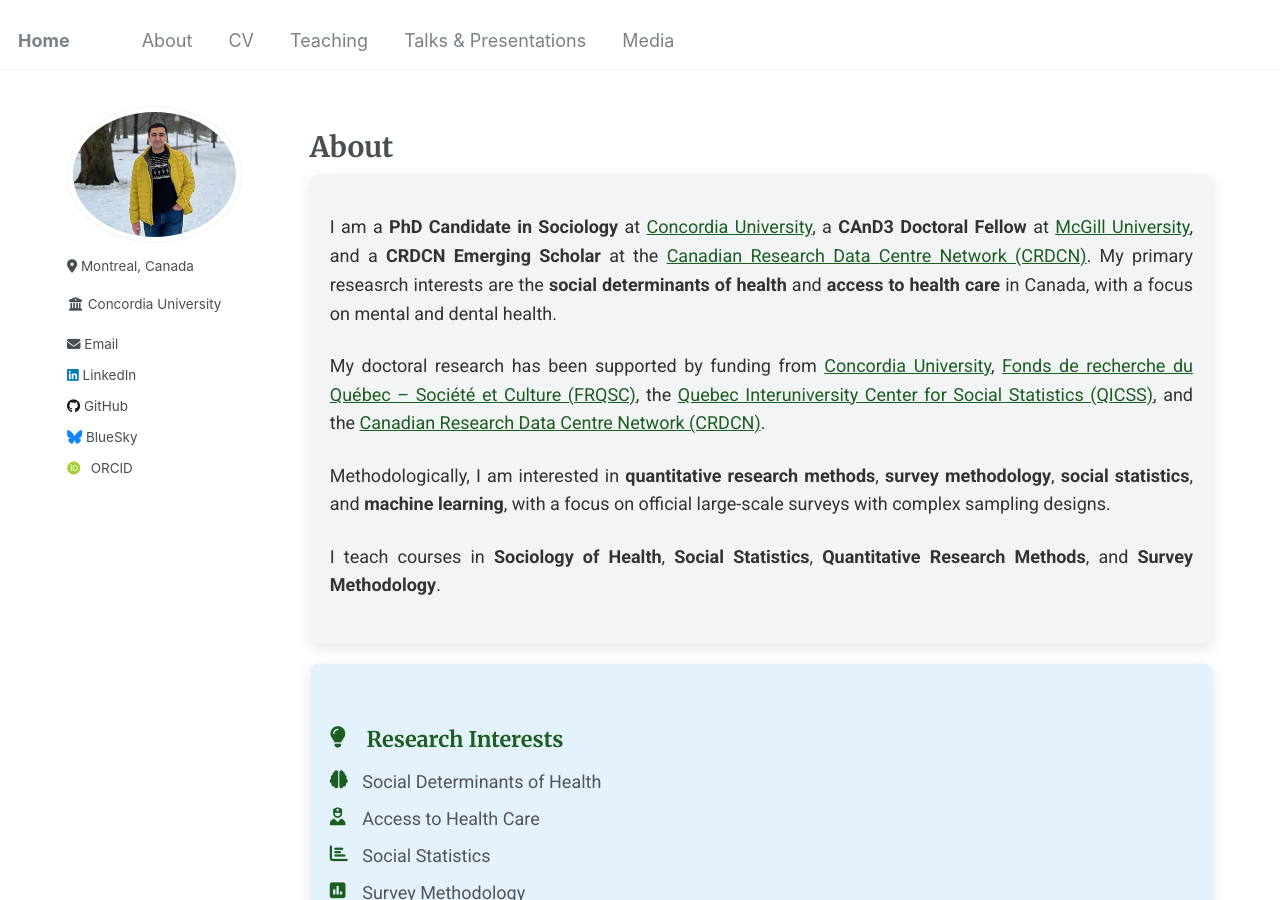
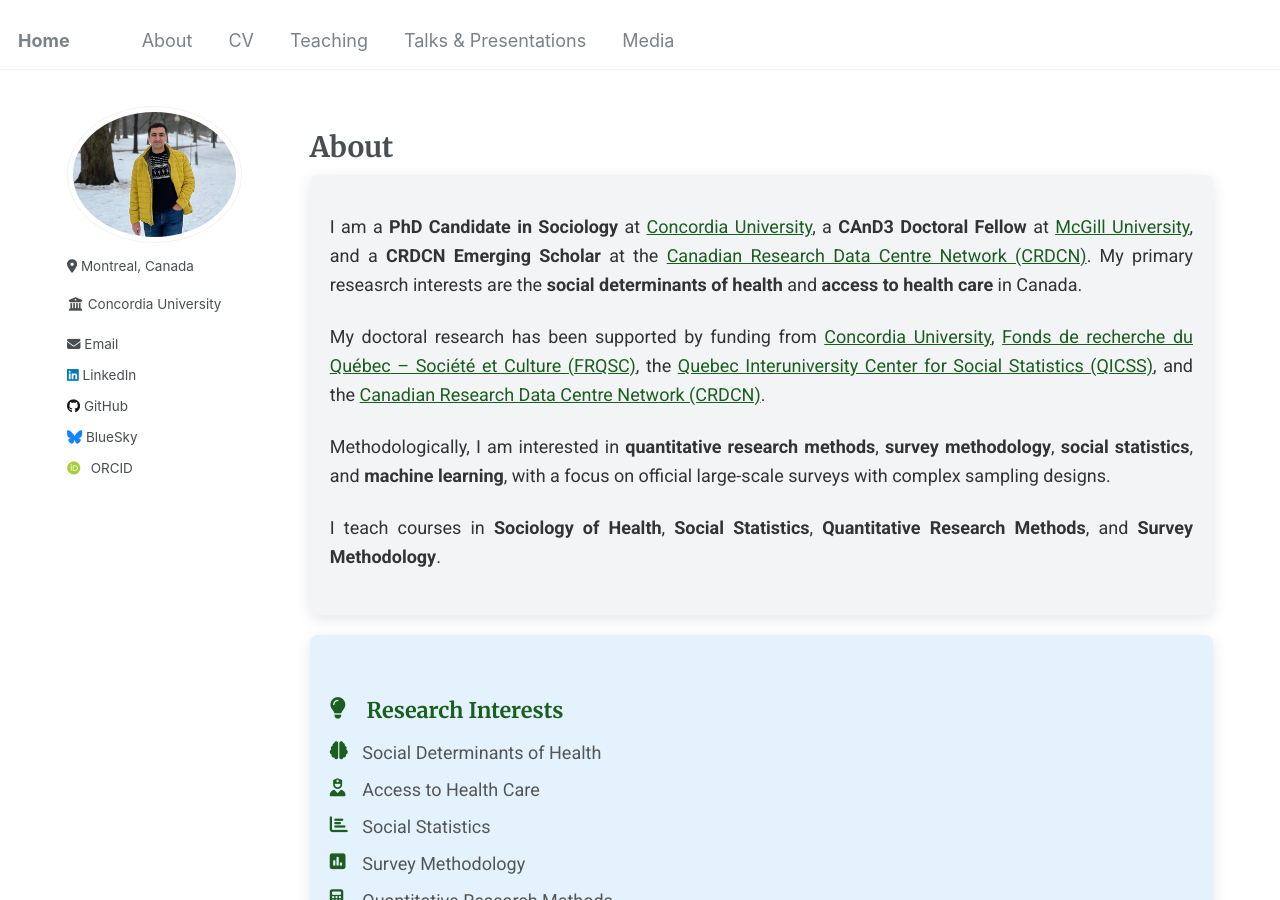
Before and after one commit to Mohsnmonji/mohsnmonji.github.io, a Jekyll site: the page built from about-me.md, in a window 1280 px wide and 900 px high. Built offline with Jekyll 4.4.1, drawn with Linux system fonts in a browser that asks for light colours; some web fonts are replaced.

Commit message:
Update about-me.md

```diff
--- a/about-me.md
+++ b/about-me.md
@@ -90,7 +90,7 @@ author_profile: true
     <a href="https://crdcn.ca" target="_blank">Canadian Research Data Centre Network (CRDCN)</a>.
       My primary reseasrch interests are the
   <strong>social determinants of health</strong> and
-  <strong>access to health care</strong> in Canada, with a focus on mental and dental health.
+  <strong>access to health care</strong> in Canada.
 </p>
 
   <p>
```
